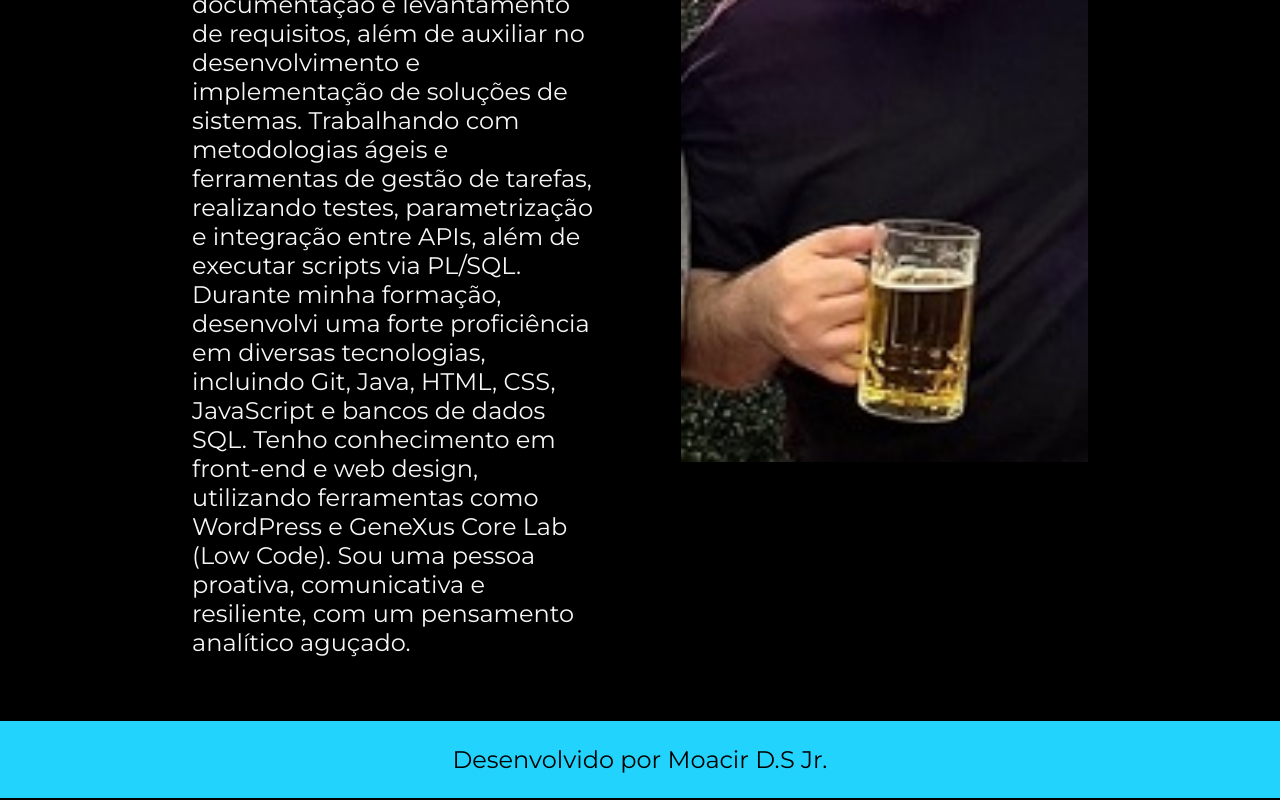
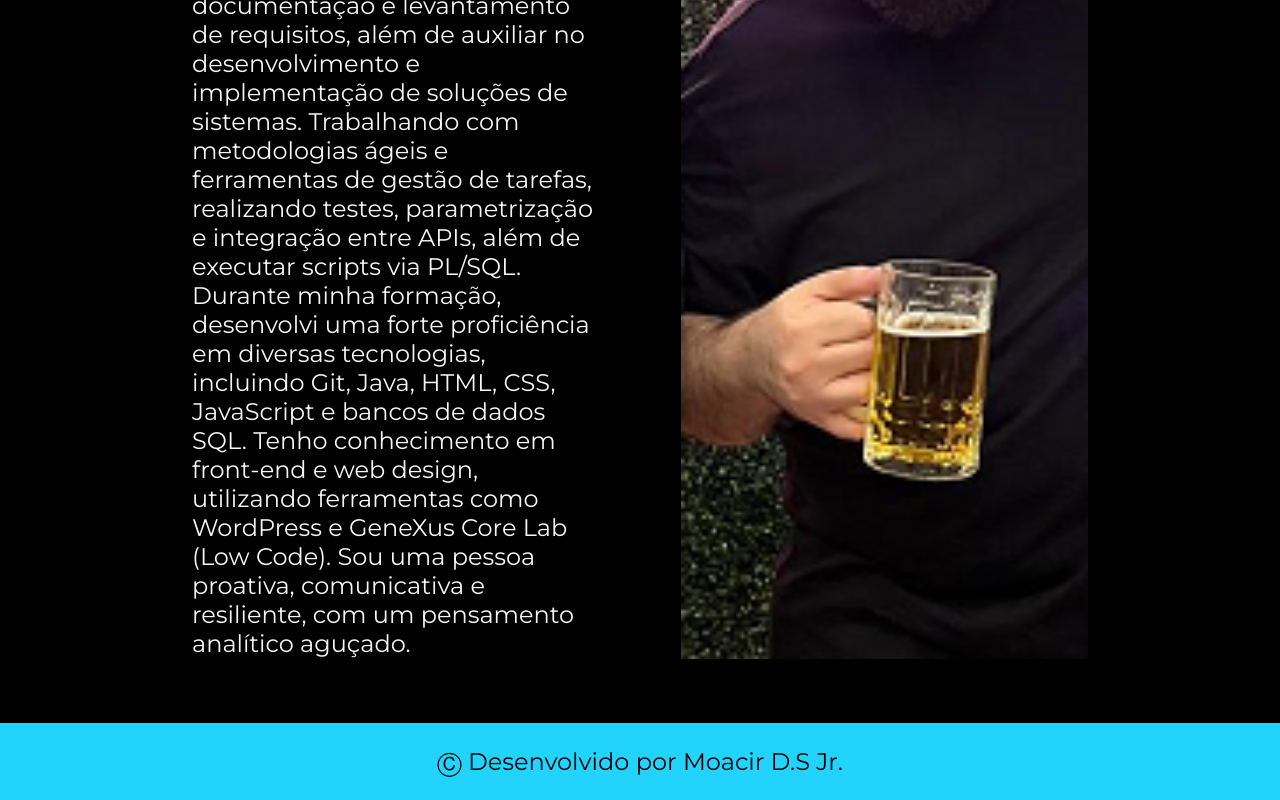
Before and after one commit to mdsjr/portfoliodev_mdsjr, a plain HTML site: page about.html in a window 1280 px wide. Shown: the part 747-1547 px from the top of the page. Drawn offline with nearby package versions, Linux system fonts and the light colour scheme.

Commit message:
novas edições

```diff
--- a/about.html
+++ b/about.html
@@ -42,11 +42,11 @@
                 Sou uma pessoa proativa, comunicativa e resiliente, com um pensamento analítico
                 aguçado.</p>
         </section>
-        <img class="apresentacao__imagem" src="assets/about.jpg" alt="Foto da Joana Santos programando">
+        <img class="apresentacao__imagem" src="assets/about2.png" alt="Foto da Joana Santos programando">
     </main>
 
     <footer class="rodape">
-        <p>Desenvolvido por Moacir D.S Jr.</p>
+        <p>&#9400 Desenvolvido por Moacir D.S Jr.</p>
     </footer>
 </body>
 
```
Also changed, not shown: index.html (+1 -1 lines), assets/about2.png (added).
